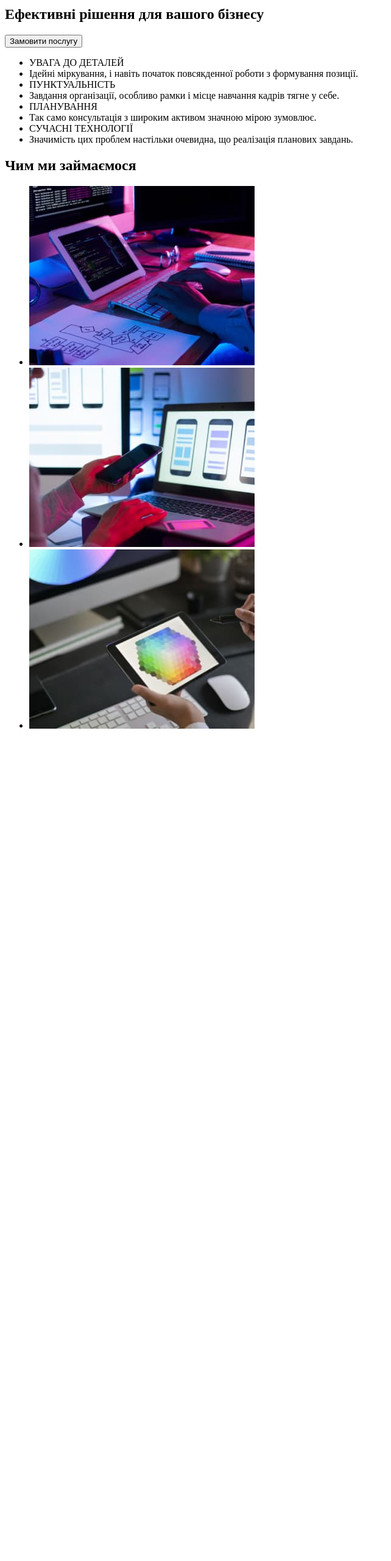
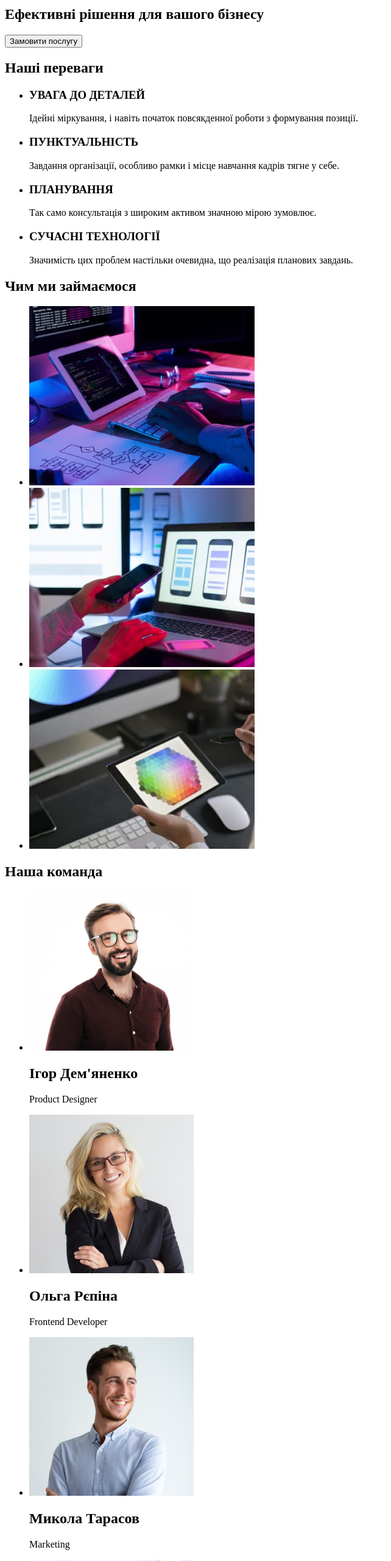
Before and after one commit to Alekshorol/goit-markup-hw-01, a plain HTML site: page index.html in a window 1280 px wide. Shown: the part 140-2700 px from the top of the page at 61% size, without its empty margins (0-642 px from the left). Before the commit the page ends 1355 px from the top, so only its background shows below. Drawn offline with Linux system fonts and the light colour scheme.

Commit message:
закінчивДЗ1

```diff
--- a/index.html
+++ b/index.html
@@ -23,25 +23,104 @@
       <section>
         <h1>Ефективні рішення для вашого бізнесу</h1>
         <button type="button">Замовити послугу</button>
+      </section>
+      <section>
+        <h2>Наші переваги</h2>
         <ul>
-              <li>УВАГА ДО ДЕТАЛЕЙ</li>
-              <li>Ідейні міркування, і навіть початок повсякденної роботи з формування позиції.</li>
-              <li>ПУНКТУАЛЬНІСТЬ</li>
-              <li>Завдання організації, особливо рамки і місце навчання кадрів тягне у себе.</li>
-              <li>ПЛАНУВАННЯ</li>
-              <li>Так само консультація з широким активом значною мірою зумовлює.</li>
-              <li>СУЧАСНІ ТЕХНОЛОГІЇ</li>
-              <li>Значимість цих проблем настільки очевидна, що реалізація планових завдань.</li>
+          <li>
+            <h3>УВАГА ДО ДЕТАЛЕЙ</h3>
+            <p>
+              Ідейні міркування, і навіть початок повсякденної роботи з
+              формування позиції.
+            </p>
+          </li>
+          <li>
+            <h3>ПУНКТУАЛЬНІСТЬ</h3>
+            <p>
+              Завдання організації, особливо рамки і місце навчання кадрів тягне
+              у себе.
+            </p>
+          </li>
+          <li>
+            <h3>ПЛАНУВАННЯ</h3>
+            <p>
+              Так само консультація з широким активом значною мірою зумовлює.
+            </p>
+          </li>
+          <li>
+            <h3>СУЧАСНІ ТЕХНОЛОГІЇ</h3>
+            <p>
+              Значимість цих проблем настільки очевидна, що реалізація планових
+              завдань.
+            </p>
+          </li>
         </ul>
       </section>
       <section>
         <h2>Чим ми займаємося</h2>
         <ul>
-                <li><img src="./images/img1.jpg" alt="робота з пк" width="370" ></li>
-                <li><img src="./images/img2.jpg" alt="робота з телефоном" width="370" ></li>
-                <li><img src="./images/img3.jpg" alt="робота з планшетом" width="370" ></li>
+          <li><img src="./images/img1.jpg" alt="робота з пк" width="370" /></li>
+          <li>
+            <img src="./images/img2.jpg" alt="робота з телефоном" width="370" />
+          </li>
+          <li>
+            <img src="./images/img3.jpg" alt="робота з планшетом" width="370" />
+          </li>
+        </ul>
+      </section>
+      <section>
+        <h2>Наша команда</h2>
+        <ul>
+          <li>
+            <img
+              src="./images/img4.jpg"
+              alt="працівник1"
+              width="270"
+              height="260"
+            />
+            <h2>Ігор Дем'яненко</h2>
+            <p>Product Designer</p>
+          </li>
+          <li>
+            <img
+              src="./images/img5.jpg"
+              alt="працівник2"
+              width="270"
+              height="260"
+            />
+            <h2>Ольга Рєпіна</h2>
+            <p>Frontend Developer</p>
+          </li>
+          <li>
+            <img
+              src="./images/img6.jpg"
+              alt="працівник3"
+              width="270"
+              height="260"
+            />
+            <h2>Микола Тарасов</h2>
+            <p>Marketing</p>
+          </li>
+          <li>
+            <img
+              src="./images/img7.jpg"
+              alt="працівник4"
+              width="270"
+              height="260"
+            />
+            <h2>Михайло Єрмаков</h2>
+            <p>UI Designer</p>
+          </li>
         </ul>
       </section>
     </main>
+    <footer>
+      <a href="">WebStudio</a>
+      <ul>
+        <li><address>м. Київ, пр-т Лесі Українки, 26</address></li>
+        <li>info@devstudio.com</li>
+        <li>+38 096 111 11 11</li>
+      </ul>
+    </footer>
   </body>
 </html>
```
Also changed, not shown: images/img4.jpg (added), images/img5.jpg (added), images/img6.jpg (added), images/img7.jpg (added). Lines whose indentation alone changed are shown as unchanged.
